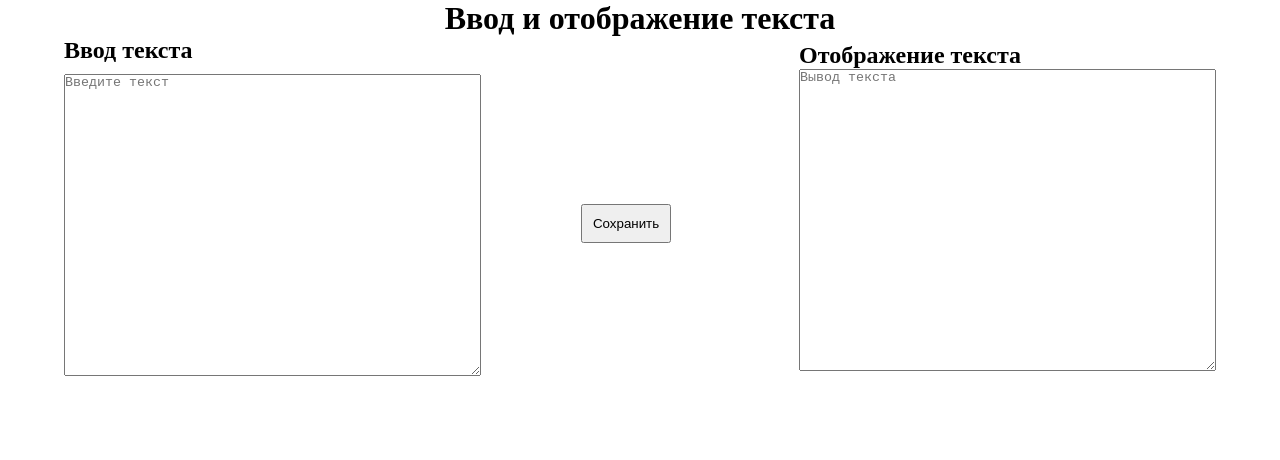
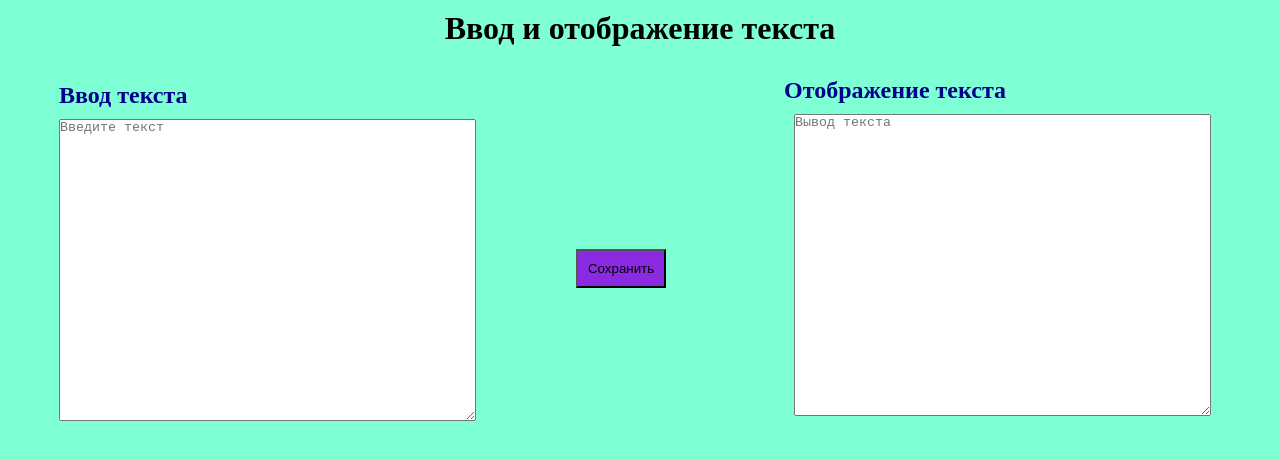
Before and after one commit to Seminar-git-DZ-3/sem3-dz-3, a plain HTML site: page index.html in a window 1280 px wide. Drawn offline with Linux system fonts and the light colour scheme.

Commit message:
changed style

```diff
--- a/index.html
+++ b/index.html
@@ -26,7 +26,7 @@
 
         <div class="center">
             <h2>Отображение текста</h2>
-            <textarea id="textDisplay" rows="20" cols="50" readonly placeholder="Вывод текста"></textarea>
+            <textarea class="right" id="textDisplay" rows="20" cols="50" readonly placeholder="Вывод текста"></textarea>
         </div>
     </div>
 </body>
--- a/style/style.css
+++ b/style/style.css
@@ -6,6 +6,7 @@
 html {
     width: 100%;
     height: 100%;
+    background-color: aquamarine;
 }
 
 .center {
@@ -17,6 +18,12 @@ html {
 
 h1 {
     text-align: center;
+    padding: 10px 10px 30px 10px;
+}
+
+h2 {
+    align-items: center;
+    color: darkblue;
 }
 
 
@@ -26,10 +33,6 @@ h1 {
     justify-content: center;
     align-items: center;
 }
-
-/* .left {
-    flex: 1;
-} */
 
 .div_left {
     flex: 1;
@@ -43,10 +46,12 @@ h1 {
 }
 
 .right {
-    flex: 1;
+    flex: 2;
+    margin: 10px 10px 10px 10px
 }
 
 button {
     float: right;
     margin: 140px 0px 10px 100px;
+    background-color: blueviolet;
 }
```
